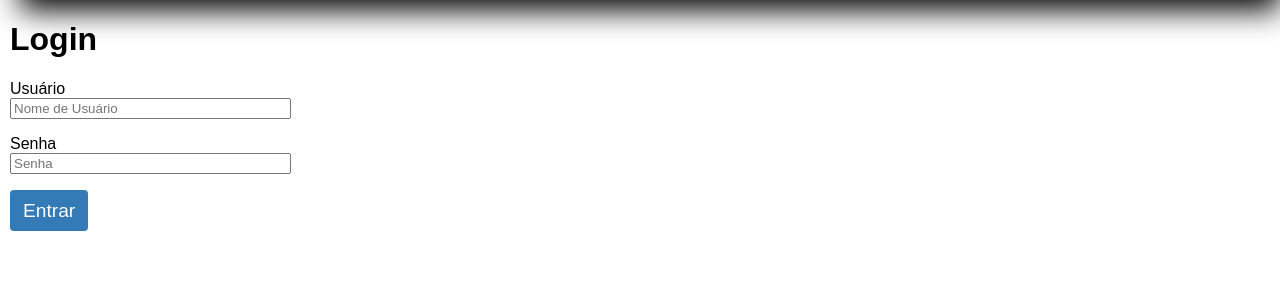
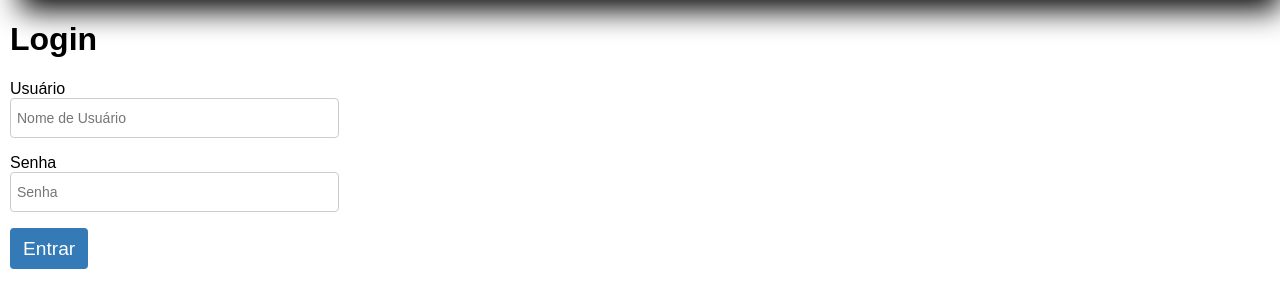
Before and after one commit to ggrecco/crud_flask, a Flask app: a page that uses crf_com_css/app/templates/login.html in a window 1280 px wide. Shown: the part 90-398 px from the top of the page. Run offline with Flask 2, Linux system fonts and the light colour scheme; some libraries are stand-ins or nearby versions.

Commit message:
pequenas modificações

```diff
--- a/crf_com_css/app/forms.py
+++ b/crf_com_css/app/forms.py
@@ -76,7 +76,7 @@ class EditUserForm(FlaskForm):
                          choices=[('selecione', 'selecione'),
                                   ('active', 'Ativo'),
                                   ('blocked', 'Bloqueado')],
-                         render_kw={"class": "form"})
+                         render_kw={"class": "form form-dropdown"})
     permis = SelectField('Permissões',
                          choices=[('selecione', 'selecione'),
                                   ('create_read', 'Cadastrar e Visualizar'),
@@ -84,7 +84,7 @@ class EditUserForm(FlaskForm):
                                   ('delete', 'Excluir'),
                                   ('crud', 'Todas'),
                                   ('admin', 'Administrador')],
-                         render_kw={"class": "form-dropdown"})
+                         render_kw={"class": "form form-dropdown"})
     submit = SubmitField('Enviar', render_kw={"class": "btn-blue"})
 
     def __init__(self, original_username, original_email, *args, **kwargs):
--- a/crf_com_css/app/static/css/crf.css
+++ b/crf_com_css/app/static/css/crf.css
@@ -13,6 +13,19 @@ body {
    border: 1px solid #ccc;
    width: 150px; /* tamanho da caixa */
    margin-bottom: 10px;
+}
+.form{
+    display: block;
+    width: 25%;
+    height: 32px;
+    padding: 3px 6px;
+    font-size: 14px;
+    line-height: 1.42857143;
+    color: #555;
+    background-color: #fff;
+    /* background-image: none; */
+    border: 1px solid #ccc;
+    border-radius: 4px;
 }
 
 .form:focus{
--- a/crf_com_css/app/templates/edit_users.html
+++ b/crf_com_css/app/templates/edit_users.html
@@ -33,7 +33,7 @@
                     {{form.status()}}
                 </td>
                 <td>
-                    {{form.permis()}}
+                    {{form.permis(style='width: 250px;')}}
                 </td>
             </tbody>
         </table>
--- a/crf_com_css/app/templates/login.html
+++ b/crf_com_css/app/templates/login.html
@@ -7,14 +7,14 @@
     {{ form.hidden_tag() }}
     <p>
         {{ form.username.label }}<br>
-        {{ form.username(size=32) }}
+        {{ form.username() }}
         {% for error in form.username.errors %}
         <span style="color: red;"> [{{ error }}]</span>
         {% endfor %}
     </p>
     <p>
         {{ form.password.label }}<br>
-        {{ form.password(size=32) }}
+        {{ form.password() }}
         {% for error in form.password.errors %}
         <span style="color: red;"> [{{ error }}]</span>
         {% endfor %}
```
Also changed, not shown: crf_com_css/app.db.
